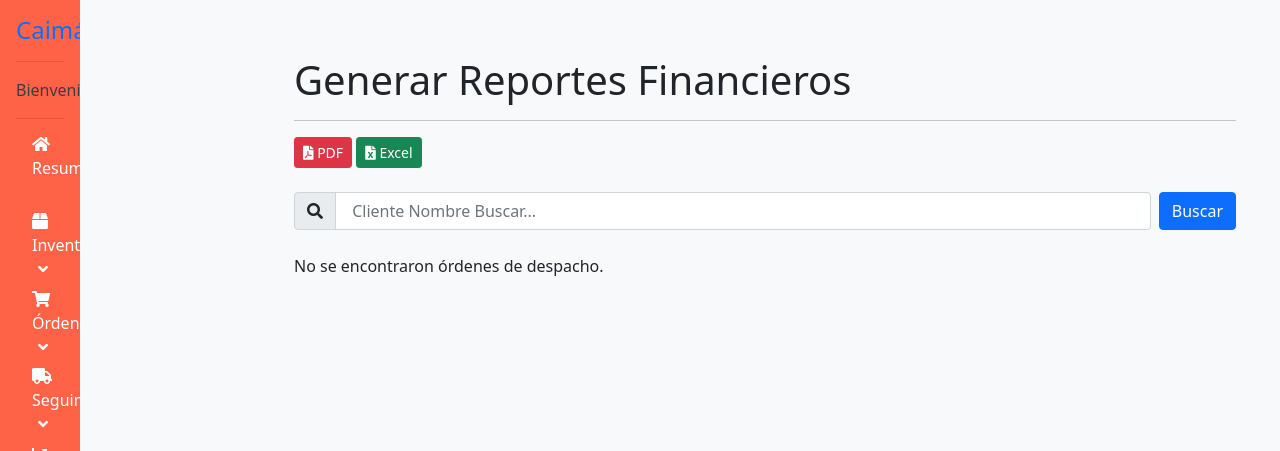
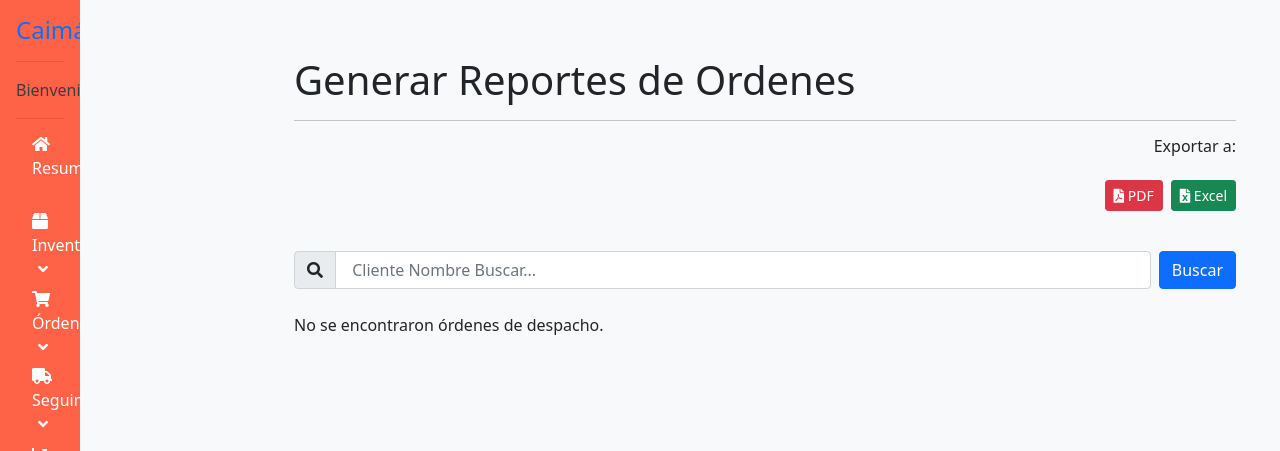
Before and after one commit to alecuevas660/Proyecto-sistema-web-de-despacho, a Django app: template DespachoDjango/templates/reportebackend.html in a window 1280 px wide. Shown: the top 451 px of the page. Run offline with Django 5.2, Linux system fonts and the light colour scheme; the template is opened without the code that fills it, so the values that code supplies are empty.

Commit message:
se cambia el nombre del titulo del reporte y se alinean los botones a la derecha

```diff
--- a/DespachoDjango/templates/reporte_pdf_template.html
+++ b/DespachoDjango/templates/reporte_pdf_template.html
@@ -20,7 +20,8 @@
             text-align: left;
         }
         th {
-            background-color: #f2f2f2;
+            background-color: #d9534f;
+            color: white;
         }
         .header {
             text-align: center;
--- a/DespachoDjango/templates/reportebackend.html
+++ b/DespachoDjango/templates/reportebackend.html
@@ -1,12 +1,14 @@
 {% extends 'dashboard/base_dashboard.html' %}
 
 {% block content %}
-    <h1>Generar Reportes Financieros</h1>
+    <h1>Generar Reportes de Ordenes</h1>
     <hr>
-
-    <div>
-        <a href="{% url 'reportebackend:exportar_pdf' %}"  class="btn btn-sm btn-danger"><i class="fas fa-file-pdf"></i>  PDF</a>
-        <a href="{% url 'reportebackend:exportar_excel' %}" class="btn btn-sm btn-success"><i class="fas fa-file-excel"></i> Excel</a>
+    <div class="d-flex justify-content-end mb-3">
+        <h6>Exportar a:</h6>
+    </div>
+    <div class="d-flex justify-content-end mb-3">
+        <a href="{% url 'reportebackend:exportar_pdf' %}" class="btn btn-sm btn-danger"><i class="fas fa-file-pdf"></i> PDF</a>
+        <a href="{% url 'reportebackend:exportar_excel' %}" class="btn btn-sm btn-success ms-2"><i class="fas fa-file-excel"></i> Excel</a>
     </div> <br>
 
     <!-- Filtro de búsqueda -->
```
